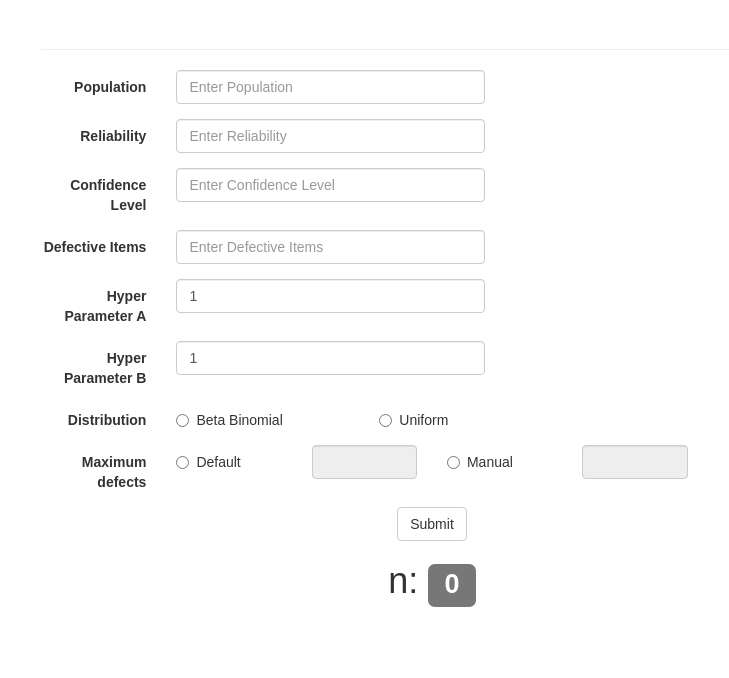
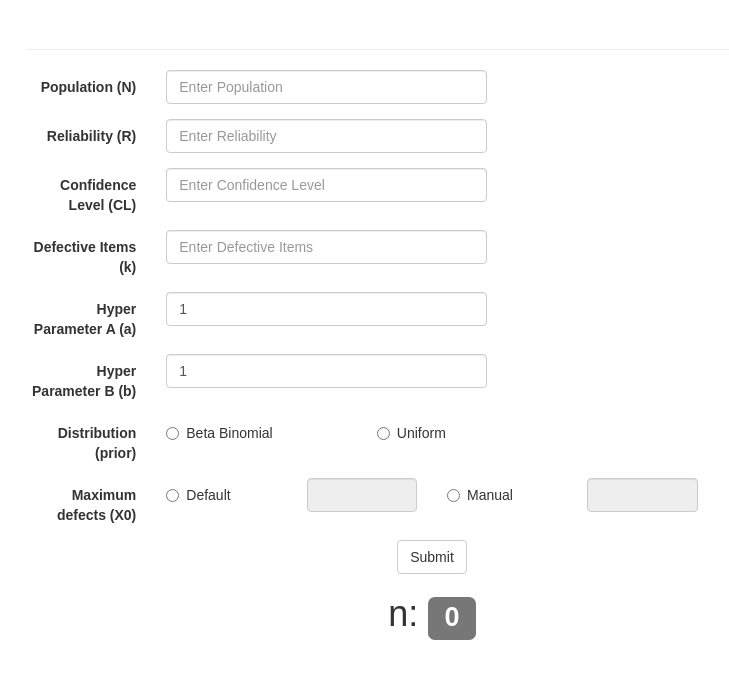
Before and after one commit to SunhoY/jjs-web, a React app: page / in a window 1280 px wide. Shown: the top 678 px of the page, without its empty margins (208-937 px from the left). Built offline with nearby package versions, Linux system fonts and the light colour scheme.

Commit message:
add variable name to label

```diff
--- a/src/component/experimental-form.js
+++ b/src/component/experimental-form.js
@@ -33,7 +33,7 @@ export class ExperimentalForm extends Component {
             <Form horizontal>
                 <FormGroup controlId="population">
                     <Col componentClass={ControlLabel} sm={2}>
-                        Population
+                        Population (N)
                     </Col>
                     <Col sm={5}>
                         <FormControl type="number" placeholder="Enter Population" onChange={this.handleChange}/>
@@ -41,7 +41,7 @@ export class ExperimentalForm extends Component {
                 </FormGroup>
                 <FormGroup controlId="reliability">
                     <Col componentClass={ControlLabel} sm={2}>
-                        Reliability
+                        Reliability (R)
                     </Col>
                     <Col sm={5}>
                         <FormControl type="number" placeholder="Enter Reliability" onChange={this.handleChange}/>
@@ -49,7 +49,7 @@ export class ExperimentalForm extends Component {
                 </FormGroup>
                 <FormGroup controlId="confidenceLevel">
                     <Col componentClass={ControlLabel} sm={2}>
-                        Confidence Level
+                        Confidence Level (CL)
                     </Col>
                     <Col sm={5}>
                         <FormControl type="number" placeholder="Enter Confidence Level" onChange={this.handleChange}/>
@@ -57,7 +57,7 @@ export class ExperimentalForm extends Component {
                 </FormGroup>
                 <FormGroup controlId="defectiveItem">
                     <Col componentClass={ControlLabel} sm={2}>
-                        Defective Items
+                        Defective Items (k)
                     </Col>
                     <Col sm={5}>
                         <FormControl type="number" placeholder="Enter Defective Items" onChange={this.handleChange}/>
@@ -65,7 +65,7 @@ export class ExperimentalForm extends Component {
                 </FormGroup>
                 <FormGroup controlId="hyperParameterA">
                     <Col componentClass={ControlLabel} sm={2}>
-                        Hyper Parameter A
+                        Hyper Parameter A (a)
                     </Col>
                     <Col sm={5}>
                         <FormControl type="number" placeholder="Enter Hyper Parameter A" onChange={this.handleChange}
@@ -74,7 +74,7 @@ export class ExperimentalForm extends Component {
                 </FormGroup>
                 <FormGroup controlId="hyperParameterB">
                     <Col componentClass={ControlLabel} sm={2}>
-                        Hyper Parameter B
+                        Hyper Parameter B (b)
                     </Col>
                     <Col sm={5}>
                         <FormControl type="number" placeholder="Enter Hyper Parameter B" onChange={this.handleChange}
@@ -83,7 +83,7 @@ export class ExperimentalForm extends Component {
                 </FormGroup>
                 <FormGroup controlId="distribution" style={{textAlign: 'left'}}>
                     <Col componentClass={ControlLabel} sm={2}>
-                        Distribution
+                        Distribution (prior)
                     </Col>
                     <Col sm={3}>
                         <Radio name="posteriorType" value="BETA_BINOMIAL" onChange={this.handleRadioChange} inline>Beta
@@ -96,7 +96,7 @@ export class ExperimentalForm extends Component {
                 </FormGroup>
                 <FormGroup controlId="maximumDefectItem" style={{textAlign: 'left'}}>
                     <Col componentClass={ControlLabel} sm={2}>
-                        Maximum defects
+                        Maximum defects (X0)
                     </Col>
                     <Col sm={2}>
                         <Radio name="maximumDefectItem" onChange={e => {
```
